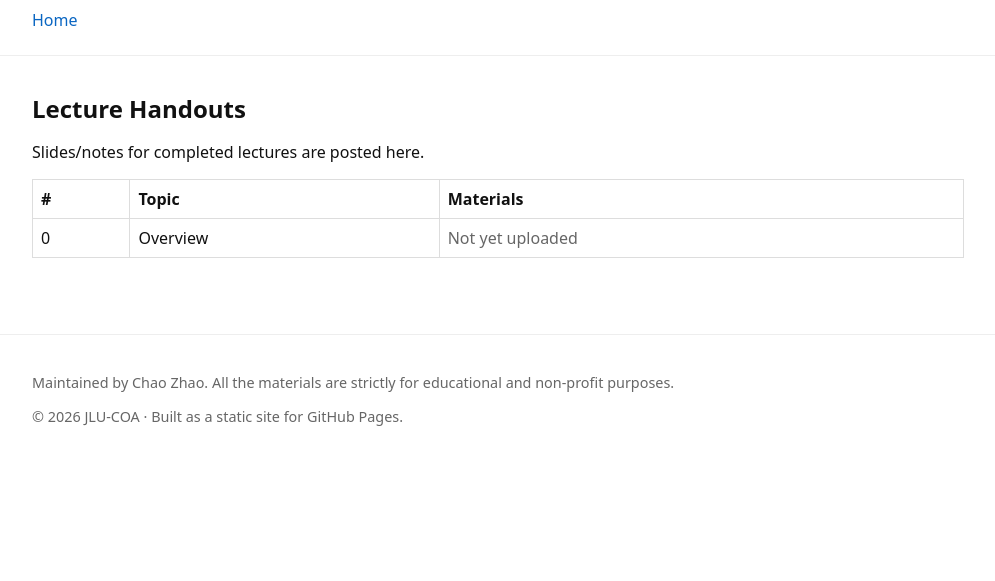
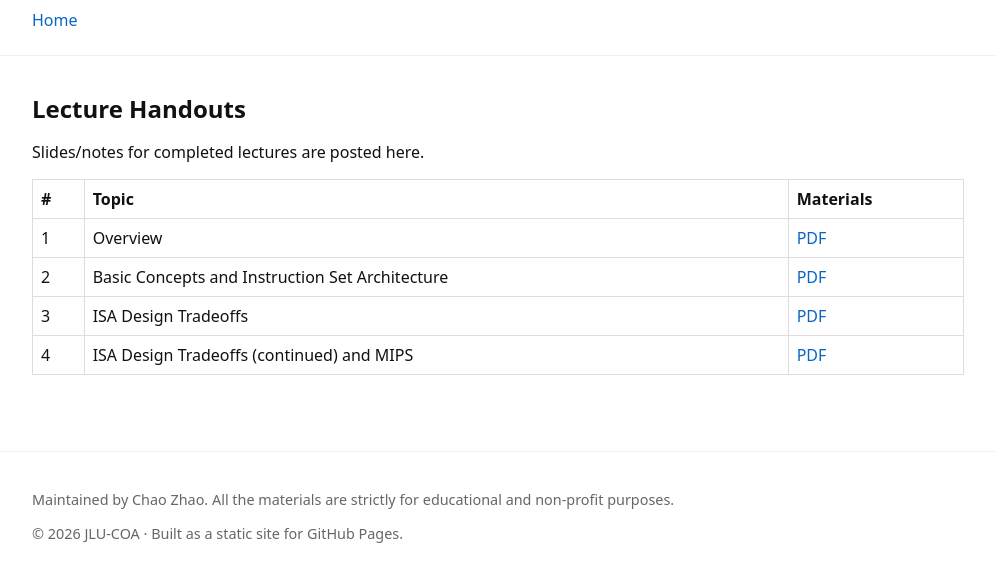
Before and after one commit to Kyon-HS/JLU-COA, a plain HTML site: page lectures/index.html in a window 1280 px wide. Shown: the part 85-666 px from the top of the page, without its empty margins (142-1137 px from the left). Drawn offline with Linux system fonts and the light colour scheme.

Commit message:
Publish lecture handouts 1 through 4

```diff
--- a/lectures/index.html
+++ b/lectures/index.html
@@ -23,7 +23,10 @@
 <table>
   <thead><tr><th>#</th><th>Topic</th><th>Materials</th></tr></thead>
   <tbody>
-    <tr><td>0</td><td>Overview</td><td><span class="muted">Not yet uploaded</span></td></tr>
+    <tr><td>1</td><td>Overview</td><td><a href="lec01_overview.pdf">PDF</a></td></tr>
+    <tr><td>2</td><td>Basic Concepts and Instruction Set Architecture</td><td><a href="lec02_isa.pdf">PDF</a></td></tr>
+    <tr><td>3</td><td>ISA Design Tradeoffs</td><td><a href="lec03_isa_trade.pdf">PDF</a></td></tr>
+    <tr><td>4</td><td>ISA Design Tradeoffs (continued) and MIPS</td><td><a href="lec04_isa_trade_cont.pdf">PDF</a></td></tr>
   </tbody>
 </table>
     </div></main>
```
Also changed, not shown: 4 other files.
